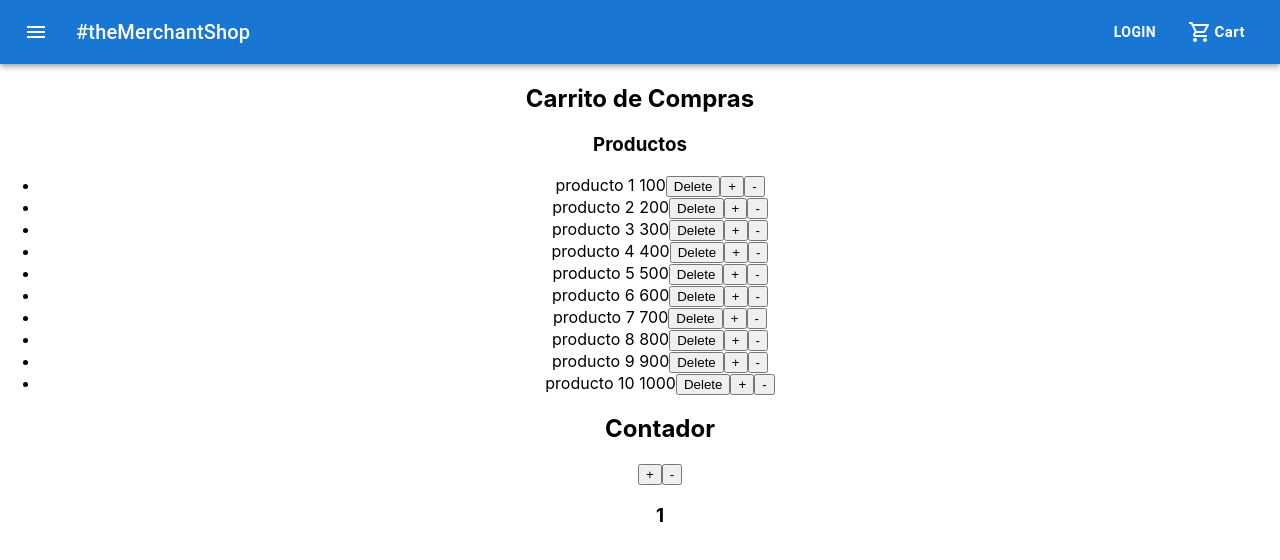
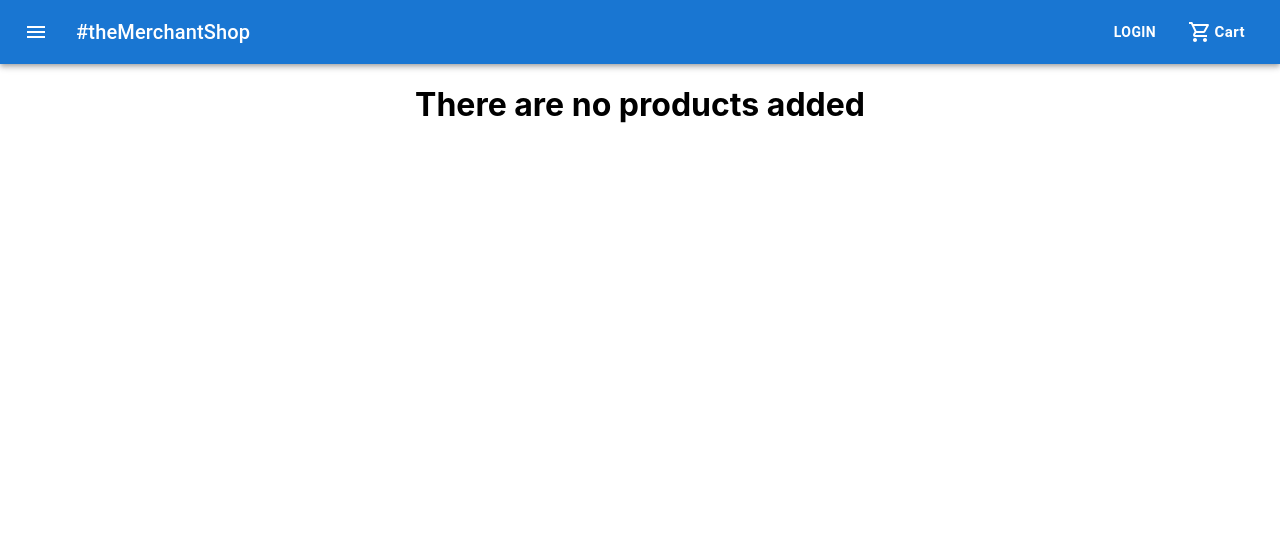
Before and after one commit to AgustinRafanelli/La-Tienda-Del-Buhonero_E-Commerce, a React (Create React App) app: page /cart in a window 1280 px wide. Shown: the top 560 px of the page. Built offline with nearby package versions, Linux system fonts and the light colour scheme.

Commit message:
cart view and cart product

```diff
--- /dev/null
+++ b/src/commons/CartProduct/CartProduct.jsx
@@ -0,0 +1,40 @@
+import React from 'react';
+import { StyledContainer } from './style';
+
+function CartProduct({
+  id,
+  title,
+  brand,
+  model,
+  description,
+  price,
+  stock,
+  imgUrl,
+}) {
+  return (
+    <StyledContainer>
+      <img
+        src='https://upload.wikimedia.org/wikipedia/commons/6/6f/HK_USP_9mm_Pragl.jpg'
+        alt='Not found'
+        className='img'
+      />
+      <div className='info'>
+        <div className='info__header'>
+          <p className='header__title'>{title}</p>
+          <p className='header__brand'>{brand}</p>
+          <p className='header__stock'>
+            (<button>-</button>
+            {stock}
+            <button>+</button>
+            unidades)
+          </p>
+        </div>
+        <h3 className='info__model'>{model}</h3>
+        <p className='info__description'>{description}</p>
+        <div className='info__price'>${price}</div>
+      </div>
+    </StyledContainer>
+  );
+}
+
+export default CartProduct;
--- /dev/null
+++ b/src/commons/CartProduct/style.js
@@ -0,0 +1,66 @@
+import styled from 'styled-components/macro';
+
+export const StyledContainer = styled.div`
+  display: flex;
+  align-items: center;
+  background-color: rgba(0, 0, 0, 0.2);
+  margin: 0 15px;
+  margin-bottom: 25px;
+  border-radius: 10px;
+
+  .img {
+    object-fit: contain;
+    margin: 20px;
+  }
+
+  .info {
+    margin-left: 30px;
+    text-align: left;
+
+    .info__header {
+      display: flex;
+      align-items: center;
+      font-size: 30px;
+
+      .header__title {
+        font-weight: bold;
+        margin-right: 10px;
+      }
+
+      .header__brand {
+        font-weight: bold;
+        margin-right: 10px;
+      }
+
+      .header__stock {
+        display: flex;
+        align-items: center;
+        button {
+          font-weight: bold;
+          padding: 5px 0;
+          margin: 0 5px;
+          border-radius: 5px;
+          border: none;
+          width: 25px;
+          transition: all 0.2s ease-in-out;
+
+          &:hover {
+            cursor: pointer;
+            color: white;
+            background-color: rgba(0, 0, 0, 0.5);
+          }
+        }
+      }
+    }
+
+    .info__model {
+      margin-top: 0;
+    }
+
+    .info__description {
+    }
+
+    .info__price {
+    }
+  }
+`;
--- a/src/components/CartView/Cart.jsx
+++ b/src/components/CartView/Cart.jsx
@@ -1,29 +1,35 @@
+import { useEffect } from 'react';
+import products from './products.json';
+import Contador from './Contador';
+import { useSelector } from 'react-redux';
+import { useDispatch } from 'react-redux';
+import { getCart } from '../../redux/cart';
+import CartProduct from '../../commons/CartProduct/CartProduct';
+import { StyledContainer } from './style';
 
-import products from "./products.json";
-import Contador from "./Contador";
+const Cart = function () {
+  const addToCart = () => {};
 
-const Cart = function(){
+  const removeFromCart = () => {};
 
+  const deleteFromCart = () => {};
 
-  const addToCart = ()=>{
-
-  }
-
-  const removeFromCart = ()=>{
-
-  }
-
-
-  const deleteFromCart = ()=>{
-
-  }
-
+  const cart = useSelector(state => state.cart);
 
   return (
-    <div>
-    <h2>Carrito de Compras</h2>
-    <h3>Productos</h3>
-    <ul>
+    <StyledContainer>
+      {cart.length ? (
+        <div className='cart'>
+          <h1 className='cart__title'>Cart</h1>
+          {cart.map(product => (
+            <CartProduct key={product.id} {...product} />
+          ))}
+        </div>
+      ) : (
+        <h1>There are no products added</h1>
+      )}
+
+      {/* <ul>
     { products.map((product)=>(
         <li key= {product.id}>{product.name} {product.price}
         <button> Delete</button>
@@ -35,11 +41,9 @@ const Cart = function(){
     ))}
     <Contador/>
 
-    </ul>
-    </div>
-
-
-  )
-}
+    </ul> */}
+    </StyledContainer>
+  );
+};
 
 export default Cart;
--- a/src/components/CartView/style.js
+++ b/src/components/CartView/style.js
@@ -0,0 +1,10 @@
+import styled from 'styled-components/macro';
+
+export const StyledContainer = styled.div`
+  .cart {
+    .cart__title {
+      text-align: left;
+      margin-left: 20px;
+    }
+  }
+`;
```
Also changed, not shown: api/models/User.js (+39 -38 lines).
